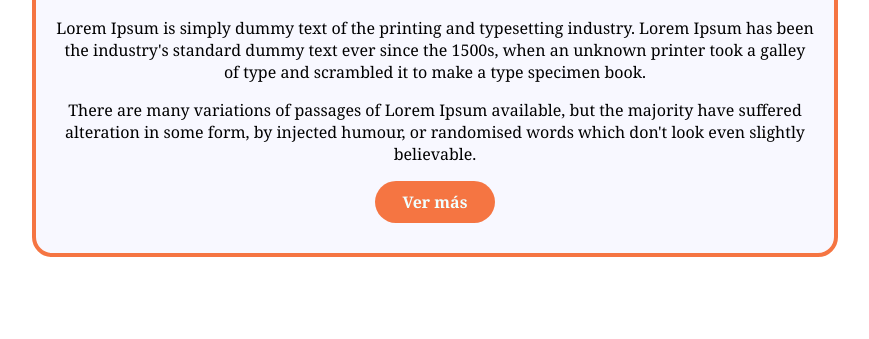
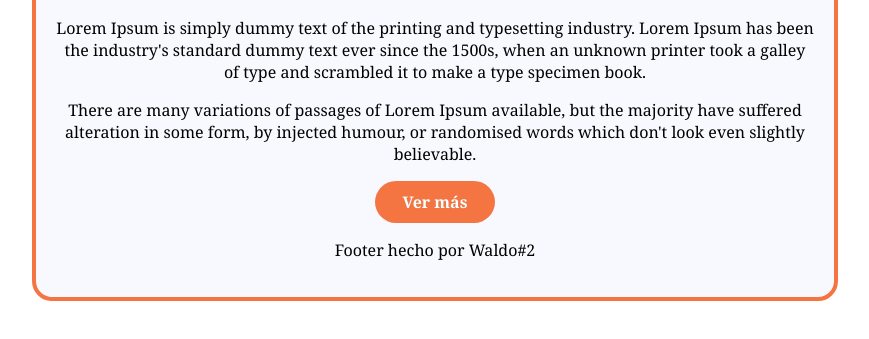
Before and after one commit to JoseWaldo/blogsito2, a plain HTML site: page index.html in a window 1280 px wide. Shown: the part 131-470 px from the top of the page, without its empty margins (205-1074 px from the left). Drawn offline with Linux system fonts and the light colour scheme.

Commit message:
footer terminado

```diff
--- a/index.html
+++ b/index.html
@@ -19,6 +19,9 @@
                 <span>Ver más</span>
             </div>
         </div>
+	    <div class="footer">
+	        <p>Footer hecho por Waldo#2</p>
+	    </div>
     </div>
 </body>
 </html>
```
